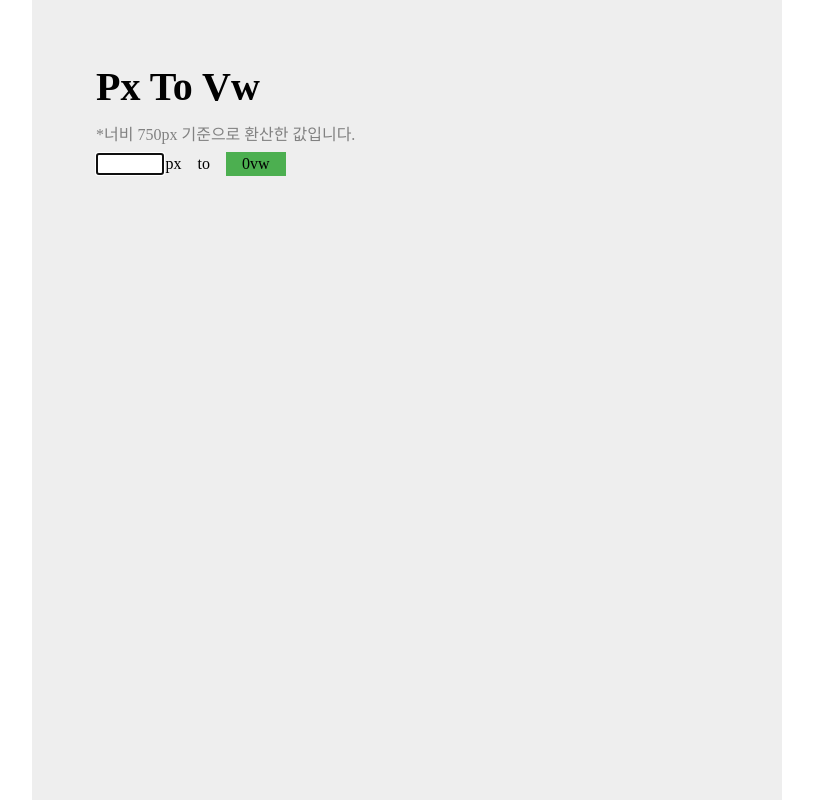
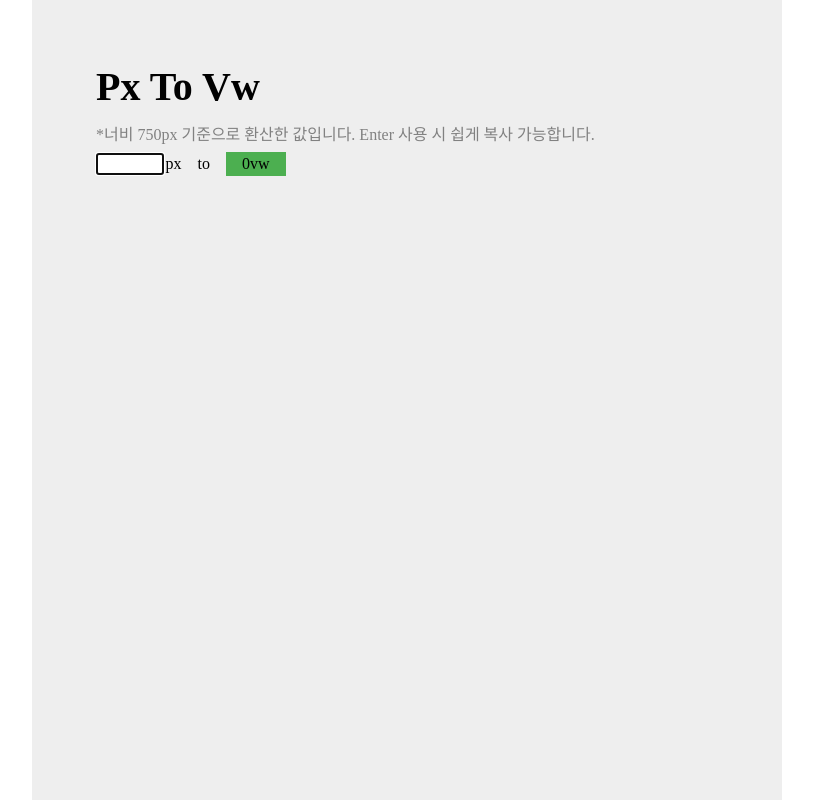
Before and after one commit to sangyeop0529/Px-to-Vw, a React (Vite) app: page / in a window 1280 px wide. Shown: the whole page, without its empty margins (233-1046 px from the left). Built offline with nearby package versions, Linux system fonts and the light colour scheme.

Commit message:
text add

```diff
--- a/src/components/PxToVw.tsx
+++ b/src/components/PxToVw.tsx
@@ -54,7 +54,8 @@ const PxToVw = () => {
     <Wrapper>
       <Title>Px To Vw</Title>
       <Caution>
-        <span>*</span>너비 750px 기준으로 환산한 값입니다.
+        <span>*</span>너비 750px 기준으로 환산한 값입니다. Enter 사용 시 쉽게
+        복사 가능합니다.
       </Caution>
       <Container>
         <FlexBox>
```
